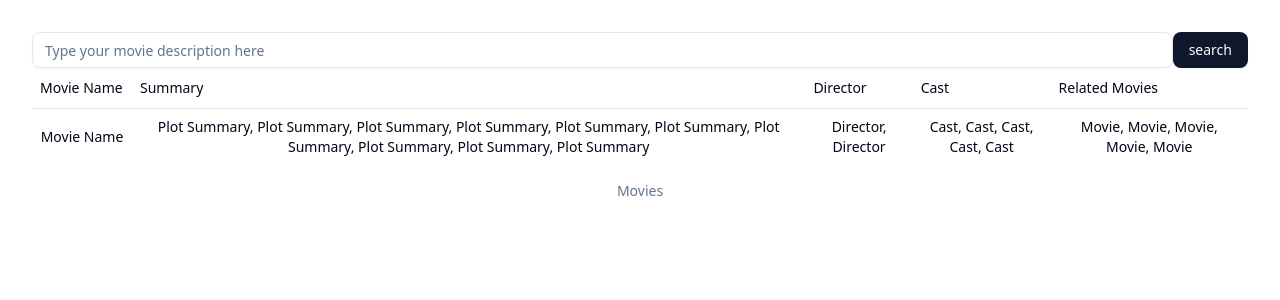
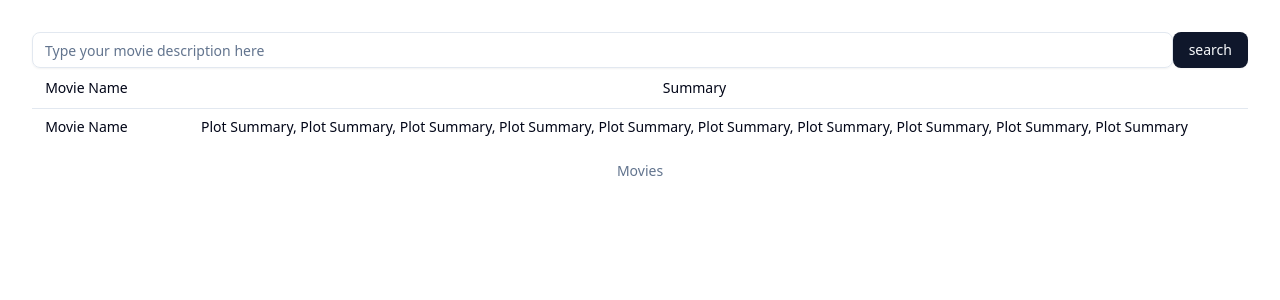
Before and after one commit to rohanshah22/movie-search-engine, a React (Vite) app in the folder frontend-shadcn/: page / in a window 1280 px wide. Shown: the top 300 px of the page. Built offline with nearby package versions, Linux system fonts and the light colour scheme.

Commit message:
need to pull new changes

```diff
--- a/frontend-shadcn/src/App.tsx
+++ b/frontend-shadcn/src/App.tsx
@@ -23,20 +23,14 @@ function App() {
         <TableCaption>Movies</TableCaption>
         <TableHeader>
           <TableRow>
-            <TableHead className="w-[100px]">Movie Name</TableHead>
-            <TableHead>Summary</TableHead>
-            <TableHead>Director</TableHead>
-            <TableHead>Cast</TableHead>
-            <TableHead>Related Movies</TableHead>
+            <TableHead className="text-center">Movie Name</TableHead>
+            <TableHead className="text-center">Summary</TableHead>
           </TableRow>
         </TableHeader>
         <TableBody>
           <TableRow>
             <TableCell>Movie Name</TableCell>
             <TableCell>Plot Summary, Plot Summary, Plot Summary, Plot Summary, Plot Summary, Plot Summary, Plot Summary, Plot Summary, Plot Summary, Plot Summary</TableCell>
-            <TableCell>Director, Director</TableCell>
-            <TableCell>Cast, Cast, Cast, Cast, Cast</TableCell>
-            <TableCell>Movie, Movie, Movie, Movie, Movie</TableCell>
           </TableRow>
         </TableBody>
       </Table>
```
